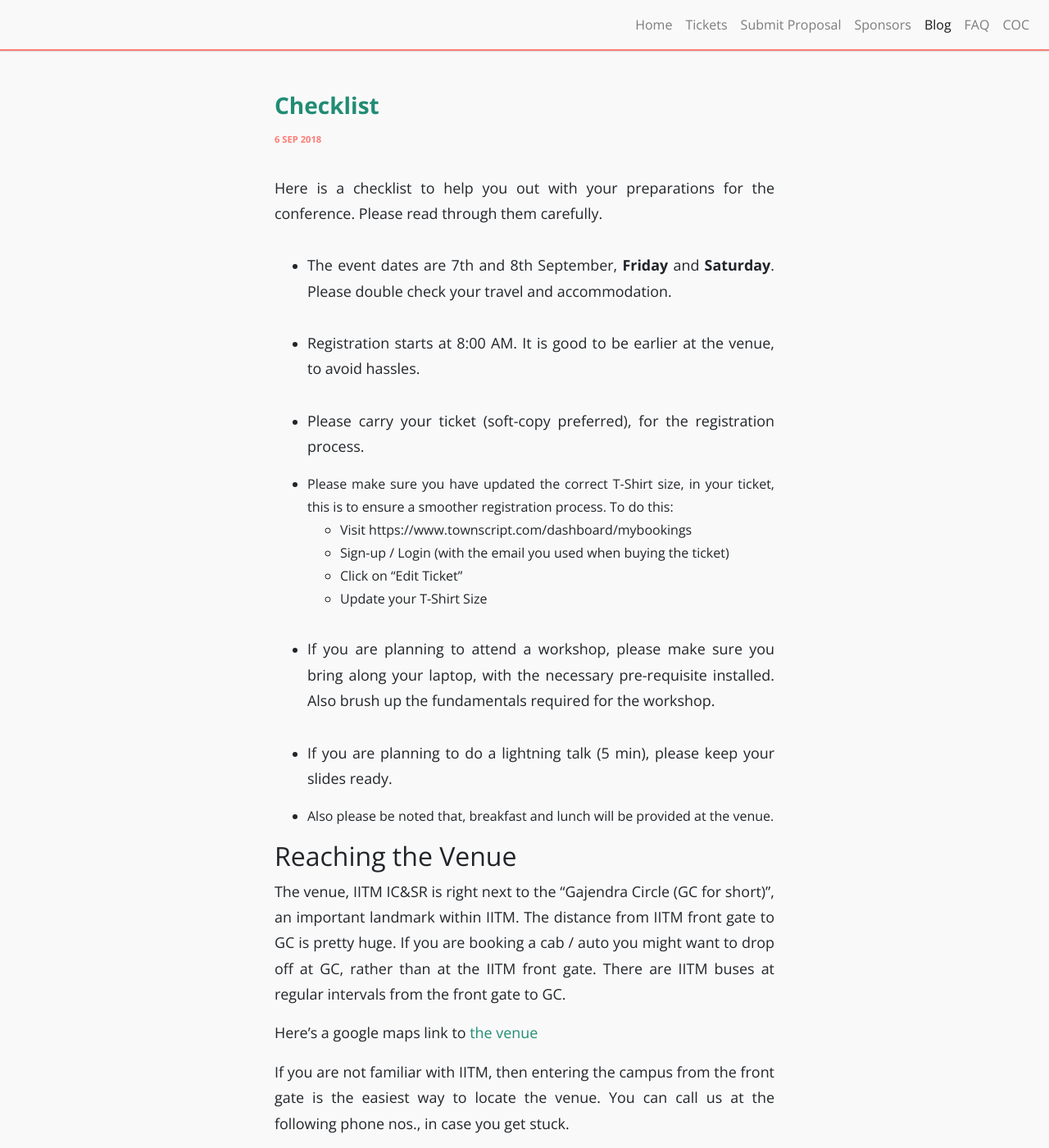
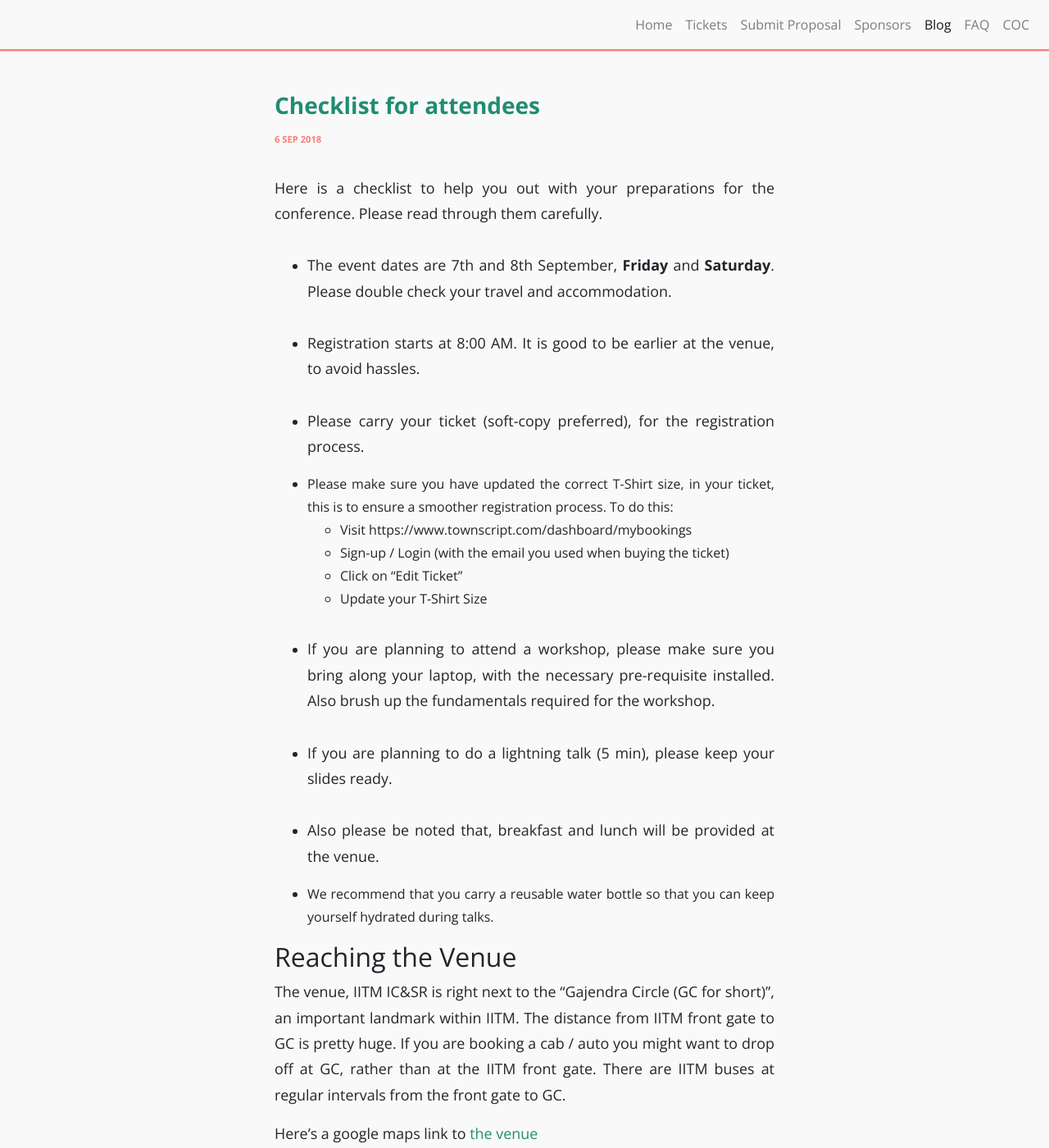
Before and after one commit to PySangamam/website, a Jekyll site: the page built from _posts/2018-09-06-checklist.md, in a window 1280 px wide and 1400 px high. Shown: the whole window at 82% size. Built offline with Jekyll 4.4.1, drawn with Linux system fonts in a browser that asks for light colours.

Commit message:
Update 2018-09-06-checklist.md

```diff
--- a/_posts/2018-09-06-checklist.md
+++ b/_posts/2018-09-06-checklist.md
@@ -1,5 +1,5 @@
 ---
-title: Checklist
+title: Checklist for attendees
 author: PySangamam
 layout: blog
 permalink: /blog/2018/09/06/checklist/
@@ -43,6 +43,9 @@
 * Also please be noted that, breakfast and lunch will be provided at
   the venue.
 
+* We recommend that you carry a reusable water bottle so that you can keep
+  yourself hydrated during talks.
+
 ## Reaching the Venue
 
 The venue, IITM IC&SR is right next to the "Gajendra Circle (GC for
```
